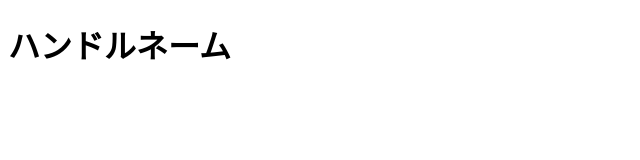
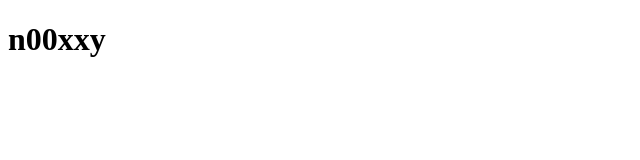
Before and after one commit to n00xxy/n00xxy.github.io, a plain HTML site: page index.html in a window 1280 px wide. Shown: the whole page, without its empty margins (0-640 px from the left). Drawn offline with Linux system fonts and the light colour scheme.

Commit message:
名前変更

```diff
--- a/index.html
+++ b/index.html
@@ -6,6 +6,6 @@
     <title>ハンドルネームのポートフォリオ</title>
   </head>
   <body>
-    <h1>ハンドルネーム</h1>
+    <h1>n00xxy</h1>
   </body>
 </html>
```
